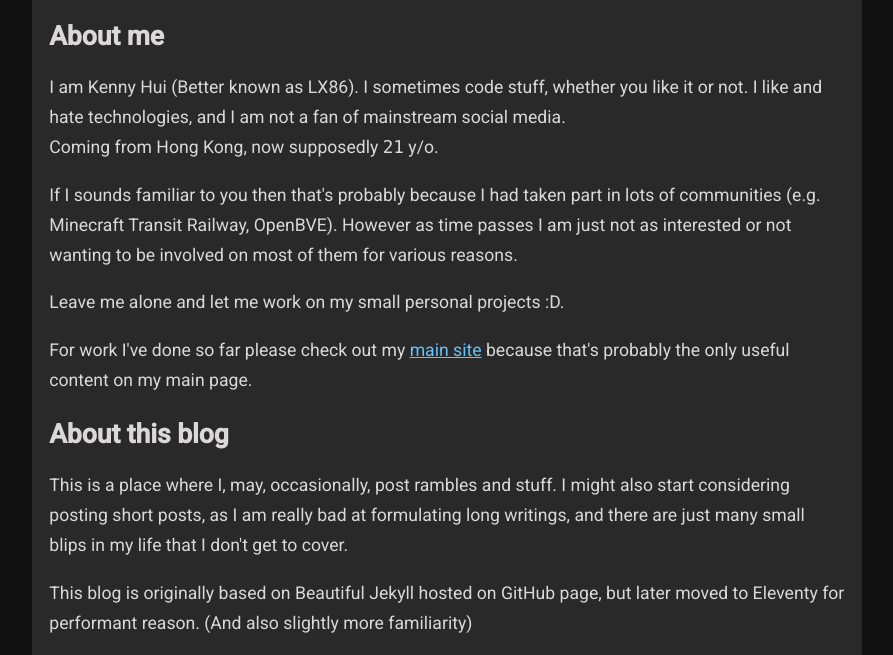
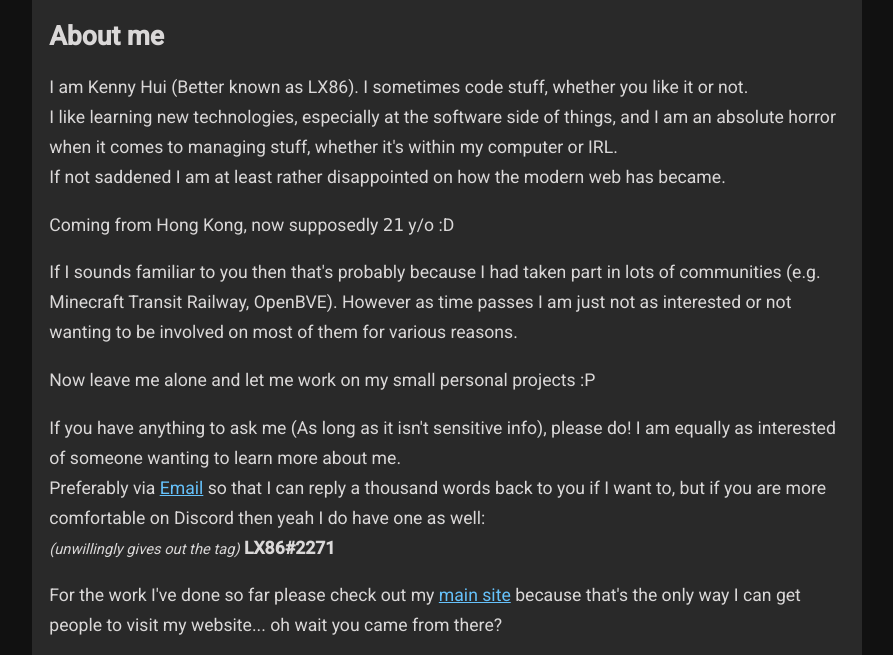
Before and after one commit to Kenny-Hui/blog-11ty, an Eleventy site: page content/about/index.md in a window 1280 px wide. Shown: the part 145-800 px from the top of the page, without its empty margins (193-1086 px from the left). Built offline with nearby package versions, Linux system fonts and the light colour scheme; Eleventy itself is replaced by a stand-in of ours; files that its build step writes are made by us from their sources.

Commit message:
More info about me

```diff
--- a/content/about/index.md
+++ b/content/about/index.md
@@ -6,19 +6,28 @@ eleventyNavigation:
 ---
 # Everything about me
 ## About me
-I am Kenny Hui (Better known as LX86). I sometimes code stuff, whether you like it or not.
-I like and hate technologies, and I am not a fan of mainstream social media.<br>
-Coming from Hong Kong, now supposedly <code>{{ metadata.bday | yearDiff }}</code> y/o.
+I am Kenny Hui (Better known as LX86). I sometimes code stuff, whether you like it or not.<br>
+I like learning new technologies, especially at the software side of things, and I am an absolute horror when it comes to managing stuff, whether it's within my computer or IRL.<br>
+If not saddened I am at least rather disappointed on how the modern web has became.
+
+Coming from Hong Kong, now supposedly <code>{{ metadata.bday | yearDiff }}</code> y/o :D
 
 If I sounds familiar to you then that's probably because I had taken part in lots of communities (e.g. Minecraft Transit Railway, OpenBVE). However as time passes I am just not as interested or not wanting to be involved on most of them for various reasons.
 
-Leave me alone and let me work on my small personal projects :D.
+Now leave me alone and let me work on my small personal projects :P
 
-For work I've done so far please check out my [main site](//lx862.com) because that's probably the only useful content on my main page.
+If you have anything to ask me (As long as it isn't sensitive info), please do! I am equally as interested of someone wanting to learn more about me.<br>
+Preferably via [Email](mailto:lx86@lx862.com) so that I can reply a thousand words back to you if I want to, but if you are more comfortable on Discord then yeah I do have one as well:
+*<small>(unwillingly gives out the tag)</small>* **LX86#2271**
+
+For the work I've done so far please check out my [main site](//lx862.com) because that's the only way I can get people to visit my website... oh wait you came from there?
 
 ## About this blog
-This is a place where I, may, occasionally, post rambles and stuff.
-I might also start considering posting short posts, as I am really bad at formulating long writings, and there are just many small blips in my life that I don't get to cover.
+Here I document some of the more interesting/niches things, discoveries, and occasionally some of my stories.<br>
+I don't get the energy to write blogs all day long, but I hope that one day someone will find my website and have something useful to take away from it, or at least have a better understanding of me in general.
+
+And a reminder (again) that I am not an native english speaker.
+I am really bad at formulating long sentences and I do apologize if some of the wording used are a bit weird.
 
 This blog is originally based on Beautiful Jekyll hosted on GitHub page, but later moved to Eleventy for performant reason. (And also slightly more familiarity)
 
```
